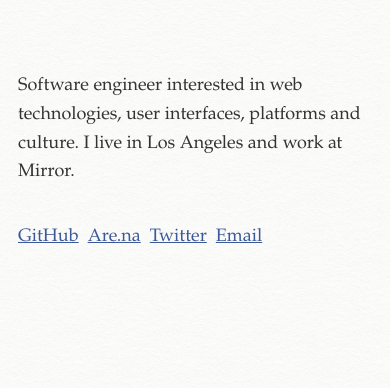
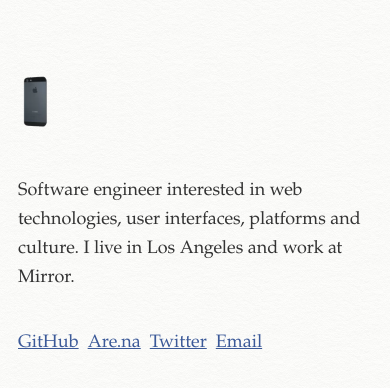
Before and after one commit to tvler/website, a Next.js app: page / in a window 390 px wide. Shown: the top 388 px of the page. Built offline with nearby package versions, Linux system fonts and the light colour scheme.

Commit message:
add phone

```diff
--- a/pages/index.tsx
+++ b/pages/index.tsx
@@ -20,7 +20,9 @@ const Page: NextPage = () => {
         <title>Tyler Deitz</title>
       </Head>
 
-      <p className="mt5 measure-phrase mh3">
+      <img width="35" className="mh3 mt5" src="/phone.webp" />
+
+      <p className="mt4 measure-phrase mh3">
         Software engineer interested in web technologies, user
         interfaces, platforms and culture. I live in Los Angeles and work at
         Mirror.
```
Also changed, not shown: public/phone.webp (added).
